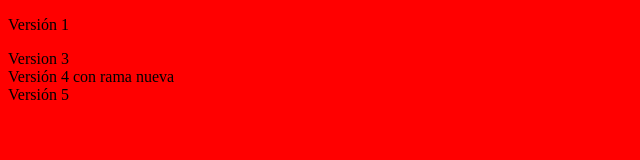
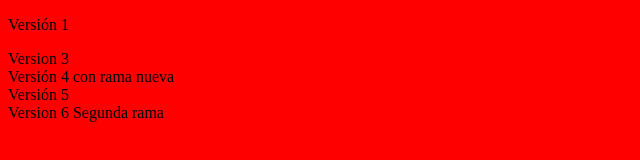
Before and after one commit to Daliendor/proyectoDePrueba, a plain HTML site: page index.html in a window 1280 px wide. Shown: the whole page, without its empty margins (0-640 px from the left). Drawn offline with Linux system fonts and the light colour scheme.

Commit message:
Versión 6 segunda rama

```diff
--- a/index.html
+++ b/index.html
@@ -11,5 +11,6 @@
     <div>Version 3</div>
     <div>Versión 4 con rama nueva</div>
     <div>Versión 5</div>
+    <div>Version 6 Segunda rama</div>
 </body>
 </html>
```
